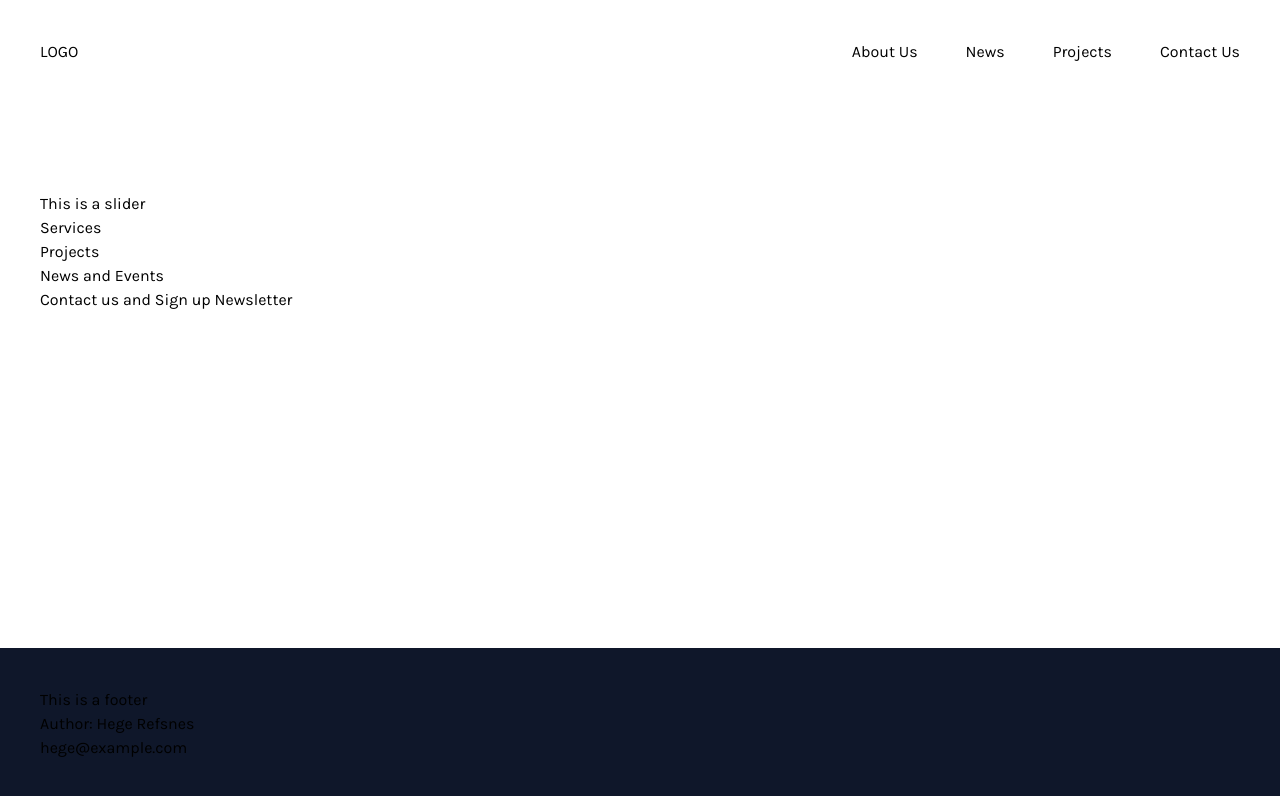
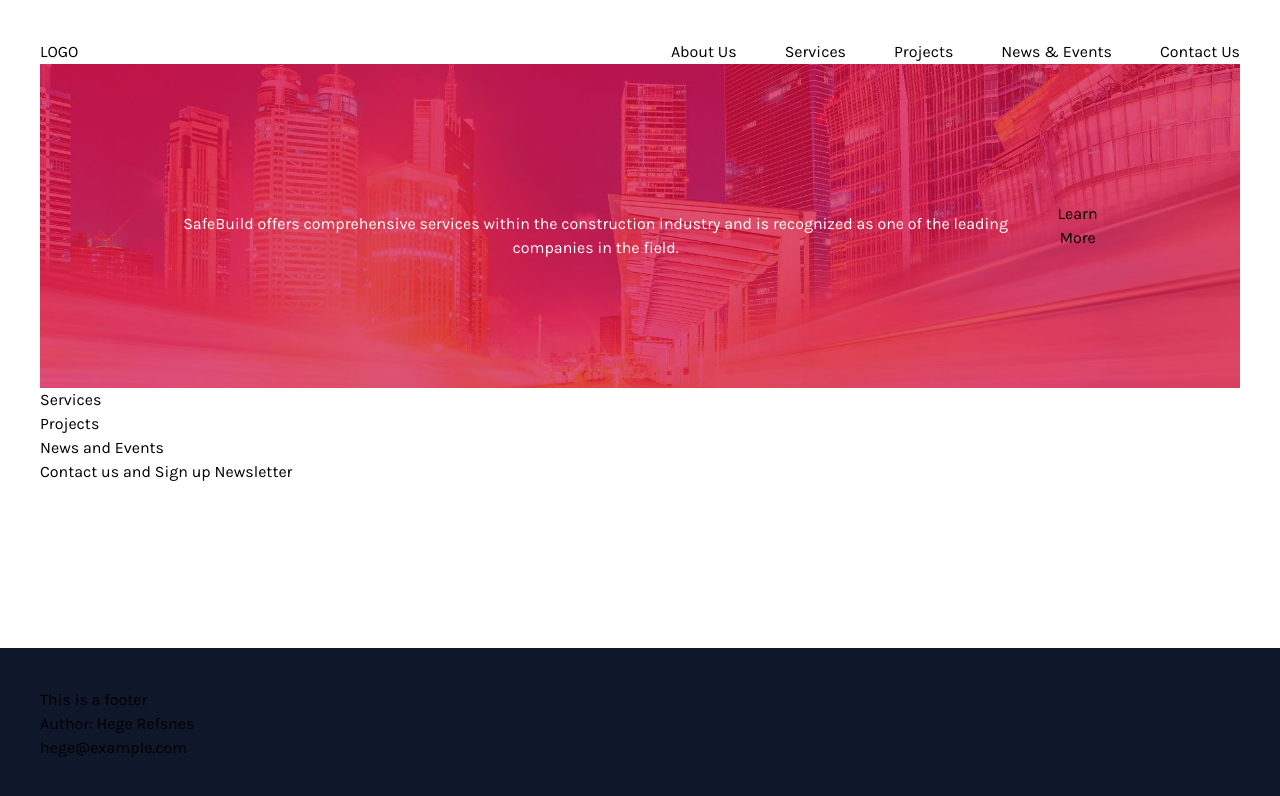
Before and after one commit to francesjgonzales/safebuild, a Next.js app: page / in a window 1280 px wide. Shown: the top 796 px of the page. Built offline with nearby package versions, Linux system fonts and the light colour scheme.

Commit message:
added slider styling and content

```diff
--- a/src/app/globals.css
+++ b/src/app/globals.css
@@ -28,7 +28,7 @@
 
 /* START slider styles */
 .slider {
-  @apply container flex xl:flex-row flex-col gap-5 relative z-0 max-w-[1440px] mx-auto pt-32;
+  @apply container flex xl:flex-row flex-col gap-5 relative z-0 max-w-[1440px] mx-auto p-32 text-center;
 }
 
 /* START articles styles */
--- /dev/null
+++ b/src/app/offered-services/page.tsx
@@ -0,0 +1,13 @@
+import React from "react";
+
+const page = () => {
+  return (
+    <div>
+      <div className="articles">
+        <h1>Services</h1>
+      </div>
+    </div>
+  );
+};
+
+export default page;
--- a/src/components/Navbar.tsx
+++ b/src/components/Navbar.tsx
@@ -48,13 +48,21 @@ export const Navbar = () => {
               </Link>
             </div>
             <div className="text-right">
-              <Link href="/news/" onClick={() => setNavbar(!navbar)}>
-                News
+              <Link
+                href="/offered-services/"
+                onClick={() => setNavbar(!navbar)}
+              >
+                Services
               </Link>
             </div>
             <div className="text-right">
               <Link href="/projects/" onClick={() => setNavbar(!navbar)}>
                 Projects
+              </Link>
+            </div>
+            <div className="text-right">
+              <Link href="/news/" onClick={() => setNavbar(!navbar)}>
+                News & Events
               </Link>
             </div>
             <div className="text-right">
--- a/src/components/Slider.tsx
+++ b/src/components/Slider.tsx
@@ -3,8 +3,13 @@ import React from "react";
 export const Slider = () => {
   return (
     <div>
-      <div className="slider">
-        <h1>This is a slider</h1>
+      <div className="slider bg-top bg-cover bg-[url('/assets/hero-img.jpg')]">
+        <h1 className=" pt-5 text-white">
+          SafeBuild offers comprehensive services within the construction
+          industry and is recognized as one of the leading companies in the
+          field.
+        </h1>
+        <button>Learn More</button>
       </div>
     </div>
   );
```
Also changed, not shown: public/assets/hero-img.jpg (added).
